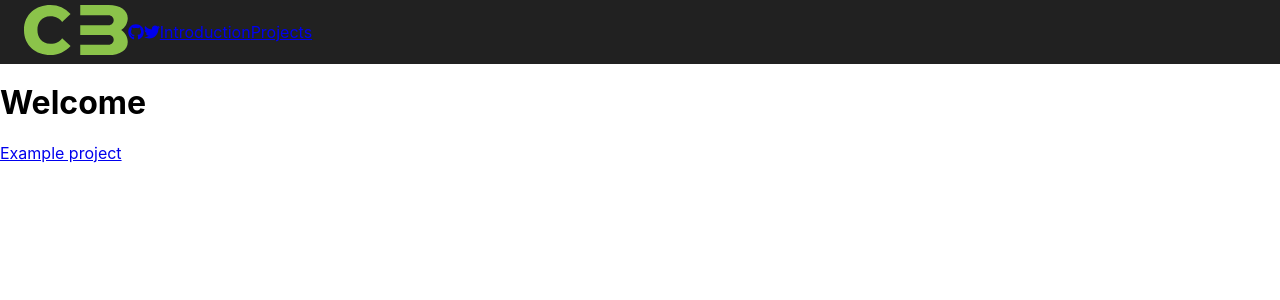
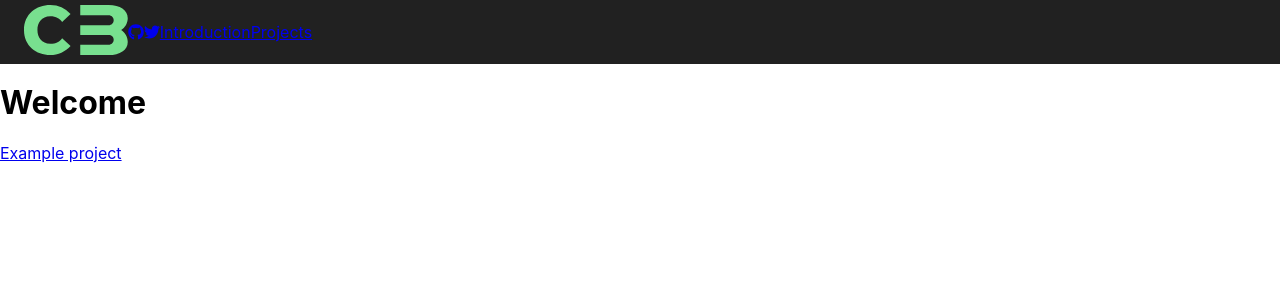
Before and after one commit to developing-coder/personal-portfolio, a React (Create React App) app: page / in a window 1280 px wide. Shown: the top 300 px of the page. Built offline with nearby package versions, Linux system fonts and the light colour scheme.

Commit message:
Change theme colors.

```diff
--- a/src/constants/colors.js
+++ b/src/constants/colors.js
@@ -1,9 +1,9 @@
 export const themeColors = {
     primary: {
-        light: 'white',
+        light: 'yellow',
         main: '#212121',
-        dark: '#212121',
-        contrastText: '#8BC34A',
+        dark: 'red',
+        contrastText: '#78e08f',
       },
       secondary: 'purple',
       error: 'red'
```
